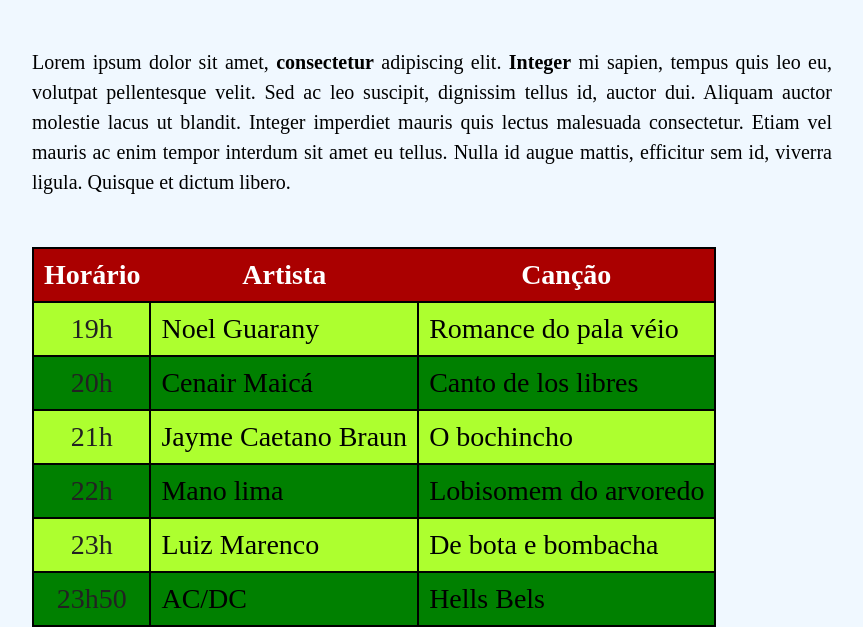
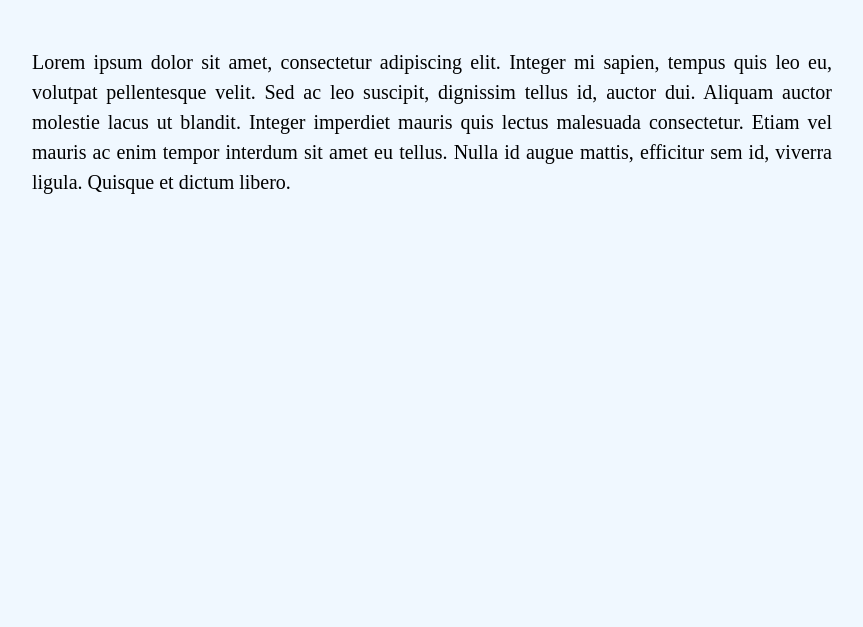
Before and after one commit to instituto-evoluir/drop-down-menu, a plain HTML site: page index.html in a window 1280 px wide. Shown: the part 212-839 px from the top of the page, without its empty margins (208-1071 px from the left). After the commit the page ends 800 px from the top, so only its background shows below. Drawn offline with Linux system fonts and the light colour scheme.

Commit message:
Clear ind

```diff
--- a/index.html
+++ b/index.html
@@ -9,7 +9,7 @@
     </head>
     <body>
         <div id="container">
-            <h1>Festival da canção nativa 2022</h1>
+            <h1>Lorem ipsum dolor</h1>
 
             <navbar>
                 <div id="areamenu">
@@ -48,51 +48,7 @@
 
             <section>
                 <p class="texto" id="primeiro">
-                    Lorem ipsum dolor sit amet, <strong>consectetur</strong> adipiscing elit. <span class="negrito">Integer</span> mi sapien, tempus quis leo eu, volutpat pellentesque velit. Sed ac leo suscipit, dignissim tellus id, auctor dui. Aliquam auctor molestie lacus ut blandit. Integer imperdiet mauris quis lectus malesuada consectetur. Etiam vel mauris ac enim tempor interdum sit amet eu tellus. Nulla id augue mattis, efficitur sem id, viverra ligula. Quisque et dictum libero.
-                </p>
-
-                <p>
-                    <table id="festival">
-                        <thead>
-                            <tr>
-                                <th>Horário</th>
-                                <th>Artista</th>
-                                <th>Canção</th>
-                            </tr>
-                        </thead>
-                        <tbody>
-                            <tr>
-                                <td class="center outra-cor">19h</td>
-                                <td>Noel Guarany</td>
-                                <td>Romance do pala véio</td>
-                            </tr>
-                            <tr>
-                                <td class="center outra-cor">20h</td>
-                                <td>Cenair Maicá</td>
-                                <td>Canto de los libres</td>
-                            </tr>
-                            <tr>
-                                <td class="center outra-cor">21h</td>
-                                <td>Jayme Caetano Braun</td>
-                                <td>O bochincho</td>
-                            </tr>
-                            <tr>
-                                <td class="center outra-cor">22h</td>
-                                <td>Mano lima</td>
-                                <td>Lobisomem do arvoredo</td>
-                            </tr>
-                            <tr>
-                                <td class="center outra-cor">23h</td>
-                                <td>Luiz Marenco</td>
-                                <td>De bota e bombacha</td>
-                            </tr>
-                            <tr>
-                                <td class="center outra-cor">23h50</td>
-                                <td>AC/DC</td>
-                                <td>Hells Bels</td>
-                            </tr>
-                        </tbody>
-                    </table>
+                    Lorem ipsum dolor sit amet, consectetur adipiscing elit. Integer mi sapien, tempus quis leo eu, volutpat pellentesque velit. Sed ac leo suscipit, dignissim tellus id, auctor dui. Aliquam auctor molestie lacus ut blandit. Integer imperdiet mauris quis lectus malesuada consectetur. Etiam vel mauris ac enim tempor interdum sit amet eu tellus. Nulla id augue mattis, efficitur sem id, viverra ligula. Quisque et dictum libero.
                 </p>
             </section>
         </div>
```
